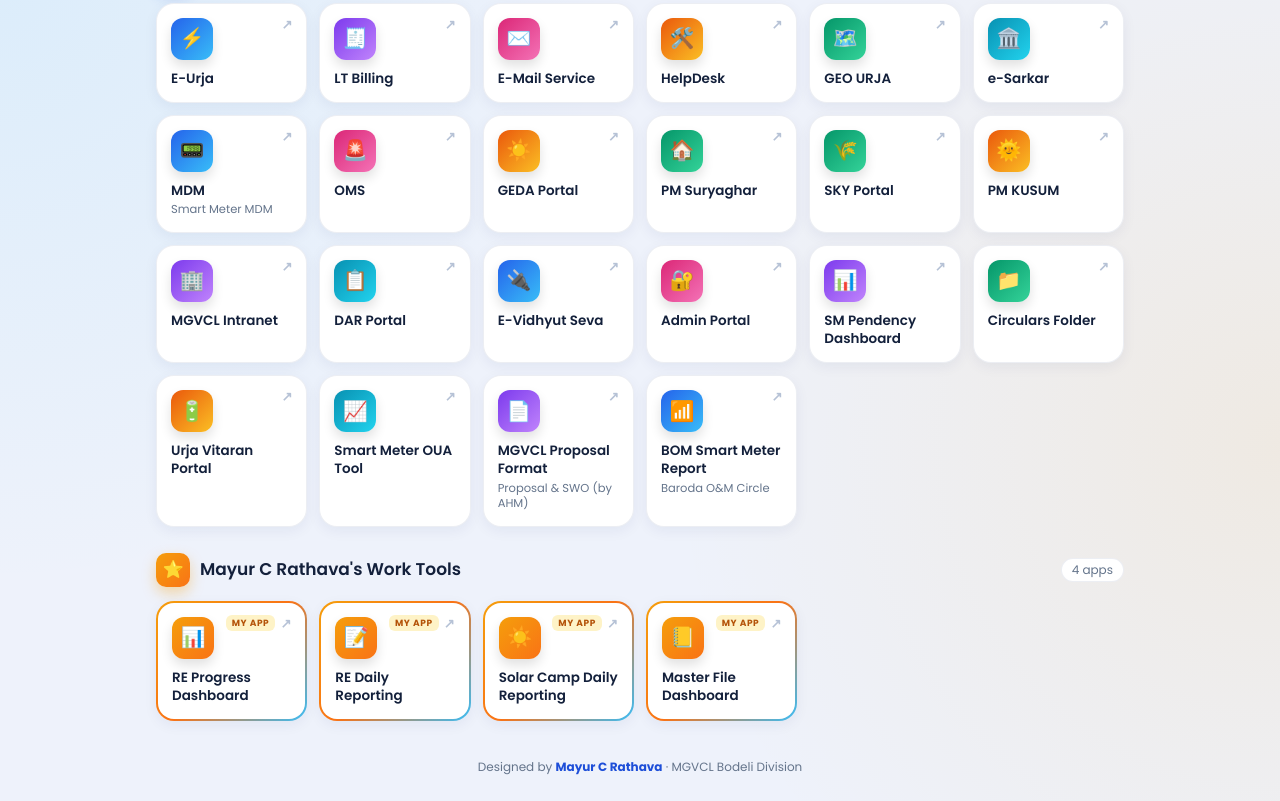
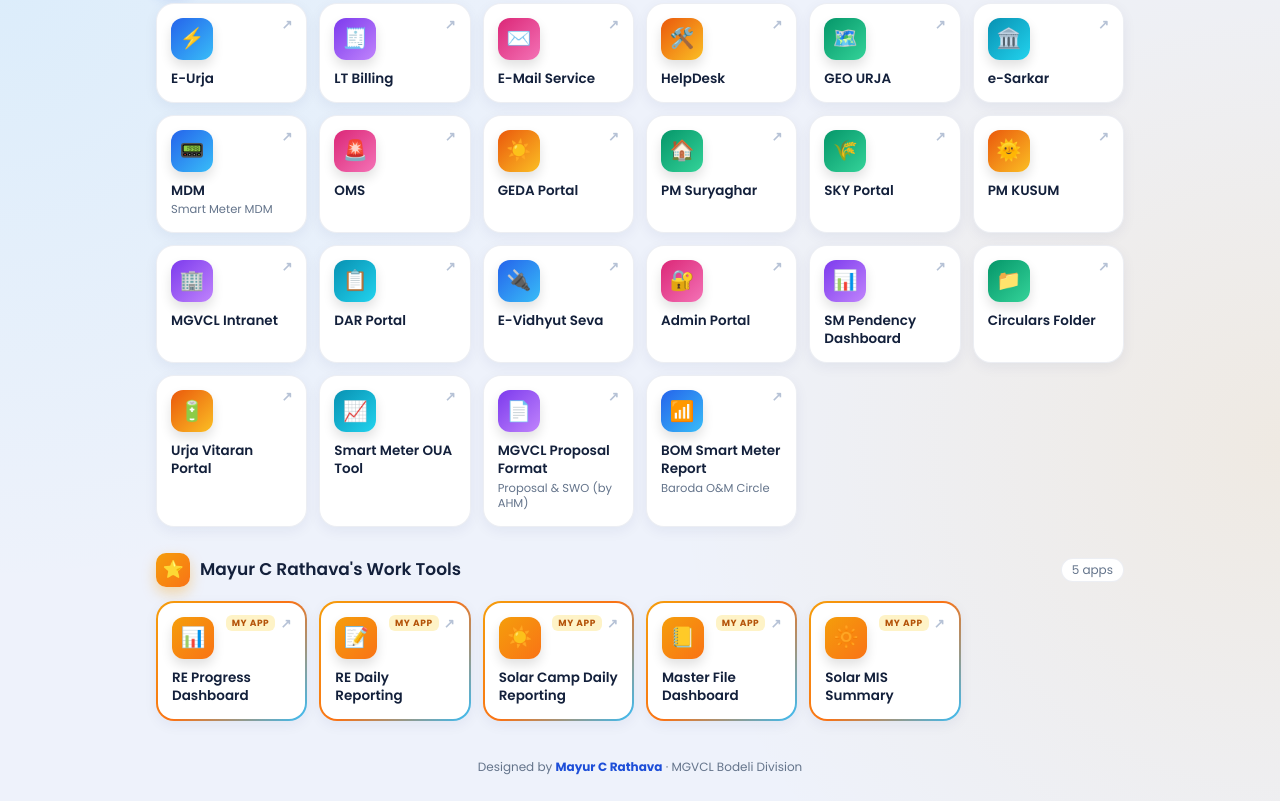
Before and after one commit to mayur007rathwa-lgtm/All-link, a plain HTML site: page index.html in a window 1280 px wide. Shown: the part 377-1178 px from the top of the page. Drawn offline with Linux system fonts and the light colour scheme.

Commit message:
Add Solar MIS Summary to Work Tools
Co-Authored-By: Claude Opus 5.5 <noreply@anthropic.com>
Claude-Session: https://claude.ai/code/session_011tF2MaiPiFApyE9ZhqaR8Z

```diff
--- a/index.html
+++ b/index.html
@@ -139,12 +139,13 @@
   <!-- ===== SECTION 2 : MAYUR'S OWN LINKS / APPS =====
        To add a new app: copy one <a ...> line below and change the name and URL. -->
   <section class="mine">
-    <div class="sec-title"><span class="dot">⭐</span><h2>Mayur C Rathava's Work Tools</h2><span class="count">4 apps</span></div>
+    <div class="sec-title"><span class="dot">⭐</span><h2>Mayur C Rathava's Work Tools</h2><span class="count">5 apps</span></div>
     <div class="grid">
       <a class="card" href="https://re-app.floot.app/login" target="_blank" rel="noopener"><span class="ic">📊</span>RE Progress Dashboard</a>
       <a class="card" href="https://bodeli-division-report.floot.app" target="_blank" rel="noopener"><span class="ic">📝</span>RE Daily Reporting</a>
       <a class="card" href="https://mayur007rathwa-lgtm.github.io/solar-camp/" target="_blank" rel="noopener"><span class="ic">☀️</span>Solar Camp Daily Reporting</a>
       <a class="card" href="https://mayur007rathwa-lgtm.github.io/bodeli-ledger-dashboard/" target="_blank" rel="noopener"><span class="ic">📒</span>Master File Dashboard</a>
+      <a class="card" href="https://bodeli-solar.netlify.app/#summary" target="_blank" rel="noopener"><span class="ic">🔆</span>Solar MIS Summary</a>
     </div>
   </section>
 
```
